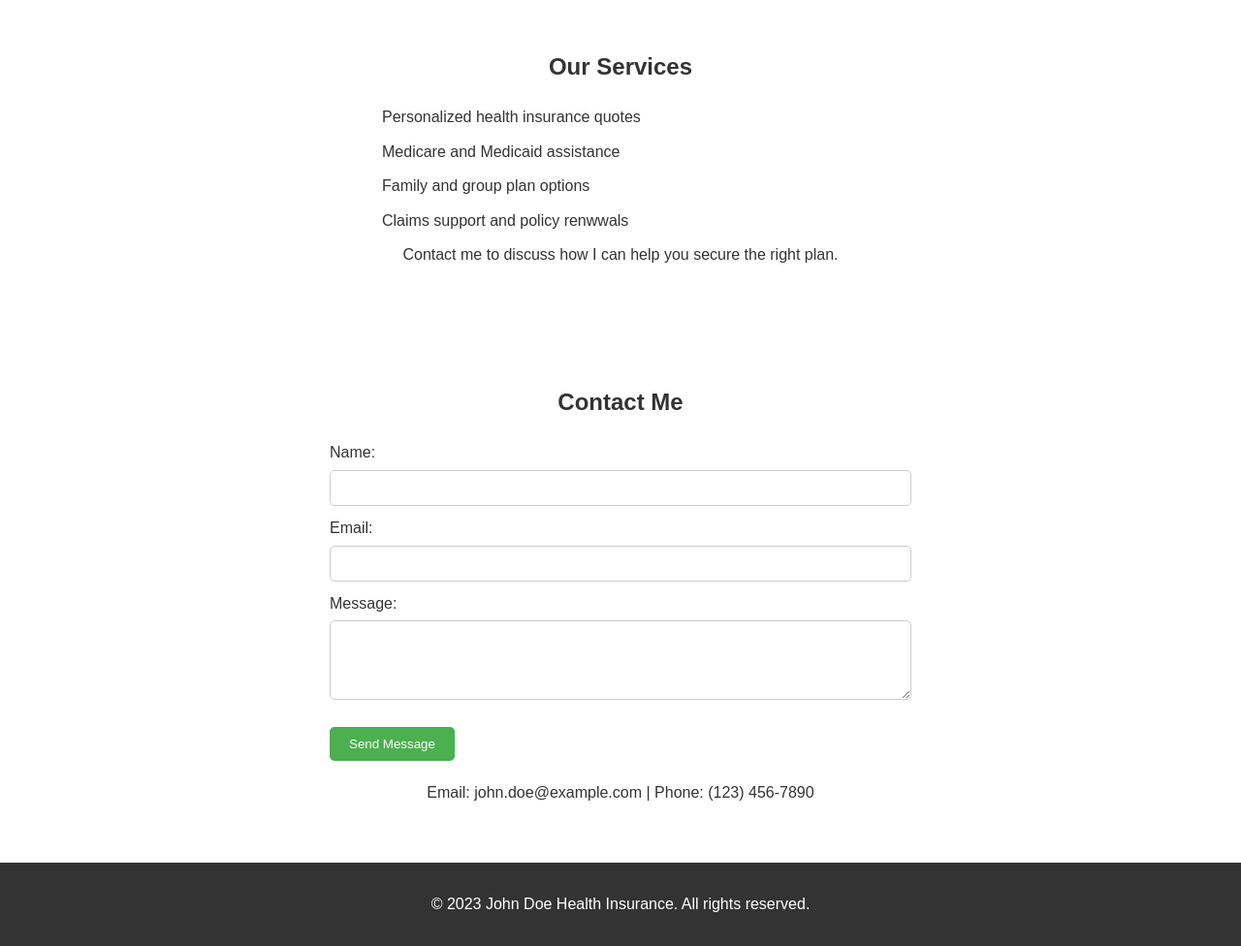
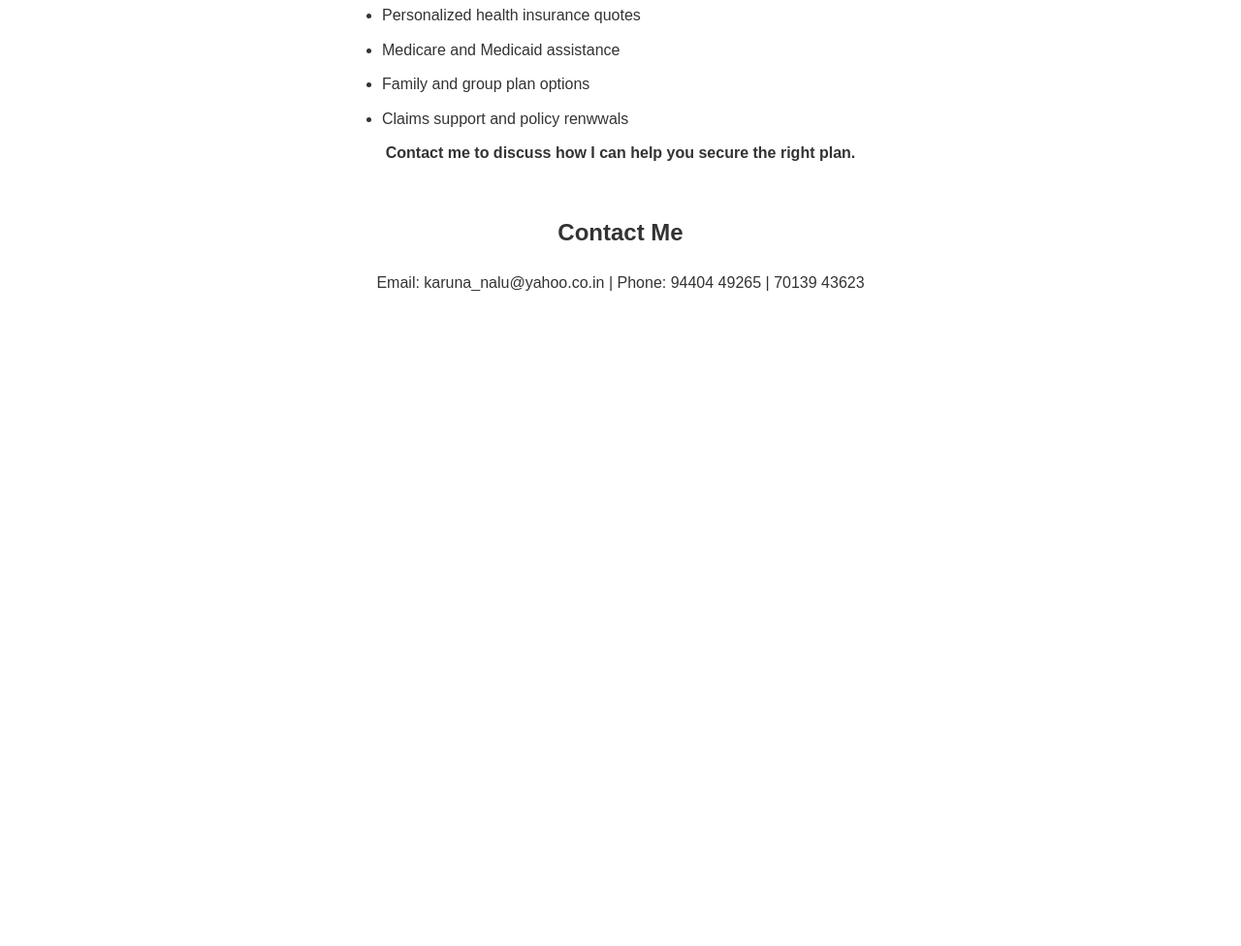
Before and after one commit to sridevrepo/health-insurance-website, a plain HTML site: page index.html in a window 1280 px wide. Shown: the part 677-1653 px from the top of the page at 97% size. After the commit the page ends 1007 px from the top, so only its background shows below. Drawn offline with Linux system fonts and the light colour scheme.

Commit message:
Add files via upload

```diff
--- a/index.html
+++ b/index.html
@@ -44,13 +44,13 @@
     <section id="services">
         <div class="container">
             <h2>Our Services</h2>
-            <ul>
+            <ul style="list-style-type:disc">
                 <li>Personalized health insurance quotes</li>
                 <li>Medicare and Medicaid assistance</li>
                 <li>Family and group plan options</li>
                 <li>Claims support and policy renwwals</li>
             </ul>
-            <p>Contact me to discuss how I can help you secure the right plan.</p>
+            <p><b>Contact me to discuss how I can help you secure the right plan.</b></p>
         </div>
     </section>
 
@@ -58,7 +58,8 @@
     <section id="contact">
         <div class="container">
             <h2>Contact Me</h2>
-            <form action="https://formspree.io/your-email@example.com" method="POST">
+			<p>Email: karuna_nalu@yahoo.co.in | Phone: 94404 49265 | 70139 43623</p>
+            <!--<form action="https://formspree.io/your-email@example.com" method="POST">
                 <label for="name">Name:</label>
                 <input type="text" id="name" name="name" required>
 
@@ -71,14 +72,14 @@
                 <button type="submit" class="btn">Send Message</button>
             </form>
             <p>Email: john.doe@example.com | Phone: (123) 456-7890</p>
-        </div>
+        </div> -->
     </section>
 
     <!-- Footer Section -->
-    <footer>
+    <!--<footer>
         <div class="container">
             <p>&copy; 2023 John Doe Health Insurance. All rights reserved.</p>
         </div>
-    </footer>
+    </footer>-->
 </body>
 </html>
--- a/styles.css
+++ b/styles.css
@@ -74,7 +74,7 @@ header::after {
 }
 
 section {
-    padding: 40px 0;
+    padding: 5px 0;
     text-align: center;
 }
 
```
